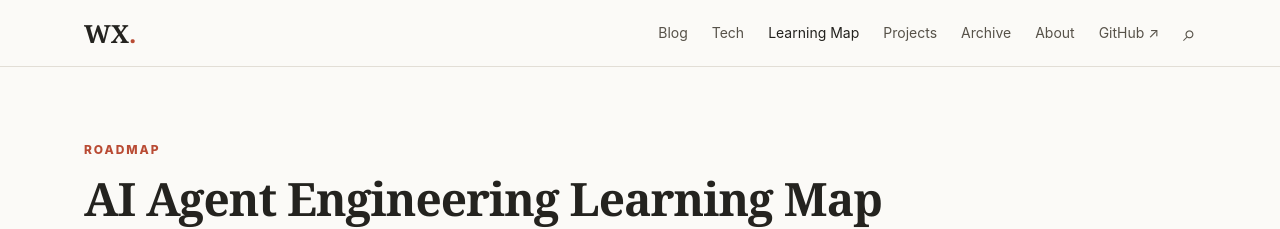
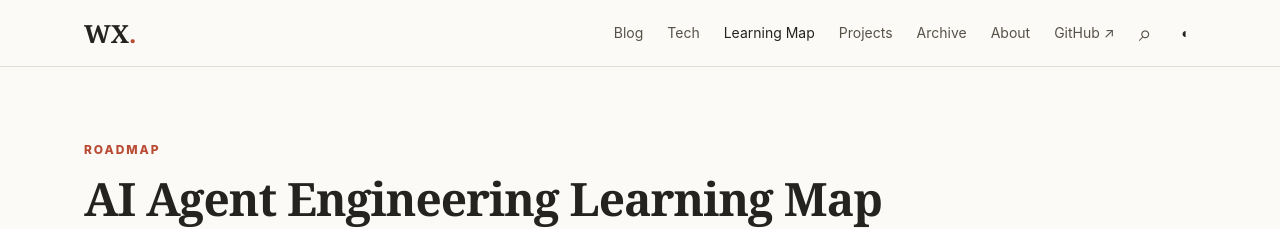
Before and after one commit to telawang91-dotcom/telawang91-dotcom.github.io, a Jekyll site: the page built from learning-map.md, in a window 1280 px wide. Shown: the top 229 px of the page. Built offline with Jekyll 4.4.1, drawn with Linux system fonts in a browser that asks for light colours.

Commit message:
Add theme toggle to navigation

```diff
--- a/_includes/header.html
+++ b/_includes/header.html
@@ -7,6 +7,7 @@
       {% endfor %}
       <a href="{{ site.profile.github }}" target="_blank" rel="noreferrer">GitHub ↗</a>
       <a class="search-link" href="{{ '/search/' | relative_url }}" aria-label="Search">⌕</a>
+      <button class="theme-toggle" id="theme-toggle" type="button" aria-label="切换明暗主题" title="切换明暗主题">◐</button>
     </nav>
   </div>
 </header>
```
